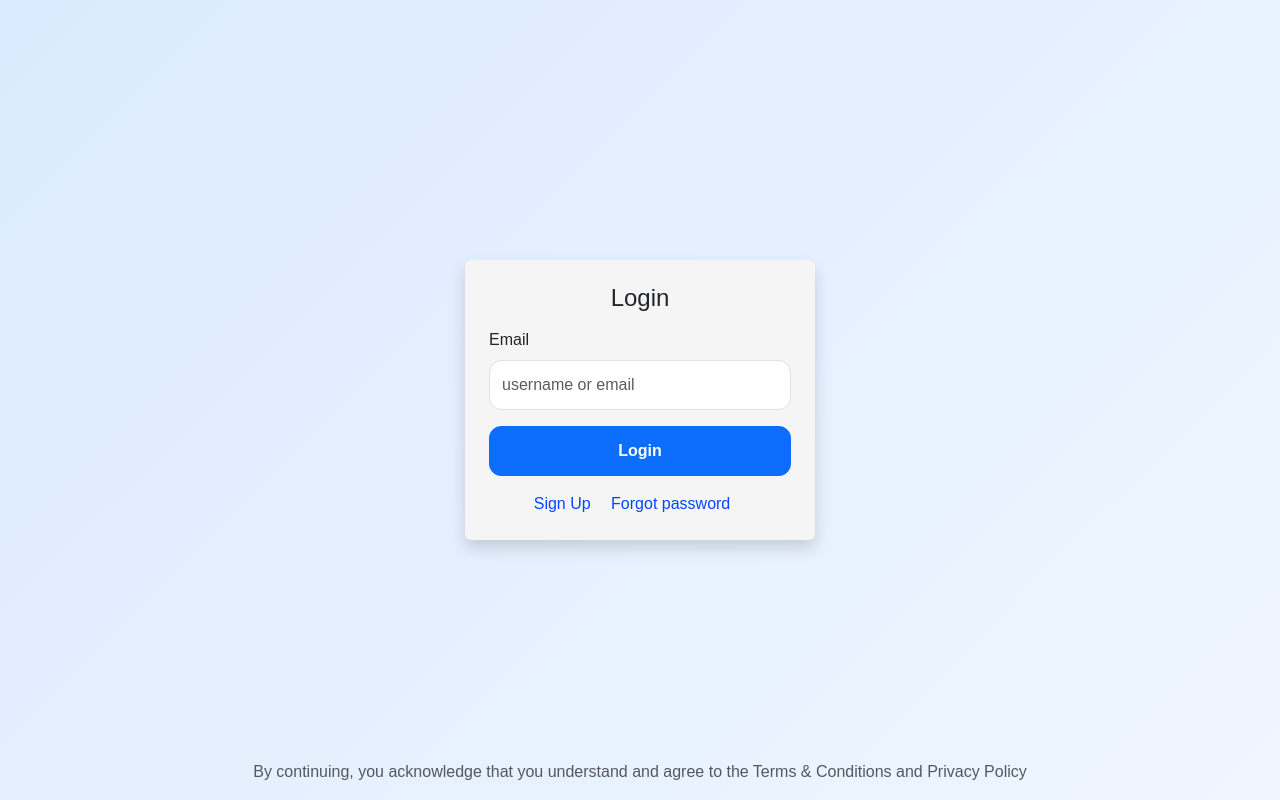
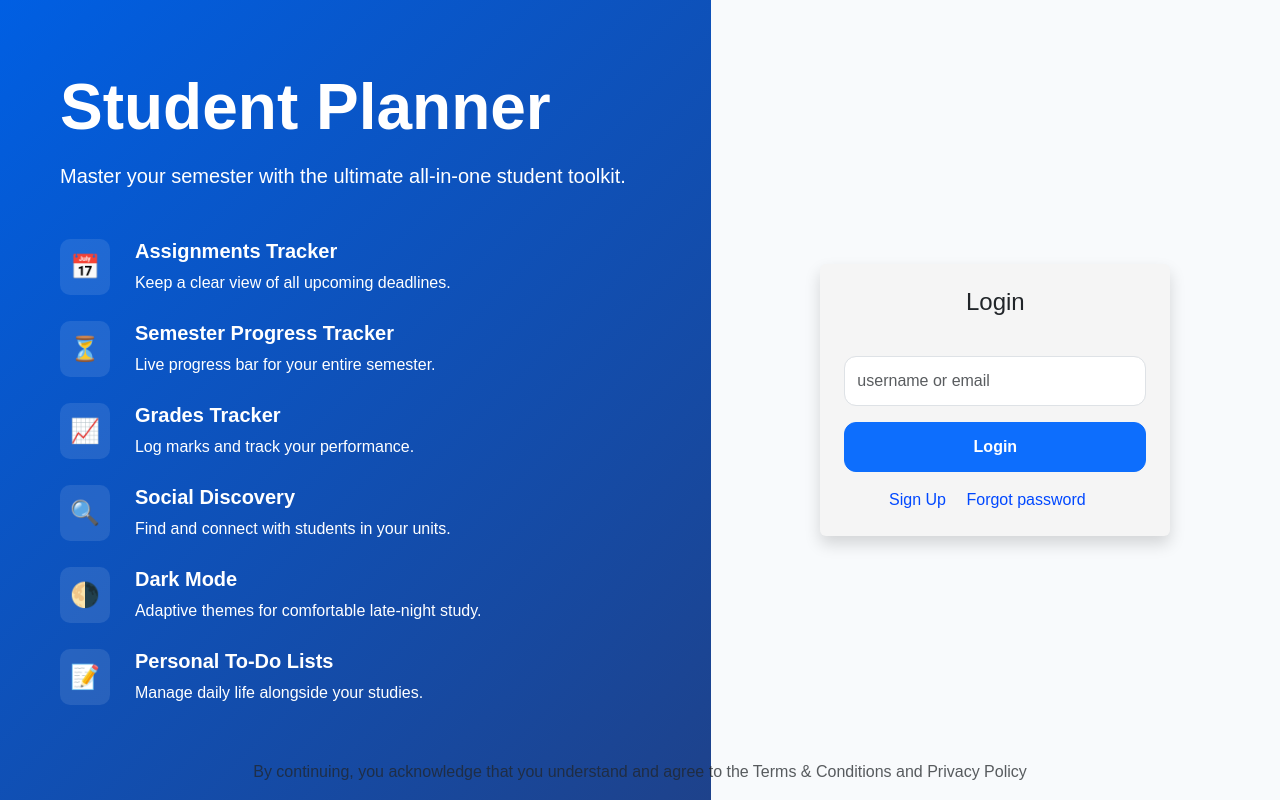
Before and after one commit to sinbash/StudentPlanner, a Flask app: page /login in a window 1280 px wide. Run offline with Flask 3, Linux system fonts and the light colour scheme.

Commit message:
Designed the login page so it doesn't look boring

```diff
--- a/static/css/auth.css
+++ b/static/css/auth.css
@@ -67,3 +67,49 @@ a:active {
   background-color: transparent;
   text-decoration: underline;
 }
+
+/* This is for aesthetic reasons for the login page make it look more impactful */
+/* Add this to create the split screen */
+.auth-wrapper {
+    display: flex;
+    min-height: 100vh;
+    width: 100%;
+}
+
+/* This styles the new Ad side */
+.auth-billboard {
+    flex: 1.3;
+    background: linear-gradient(135deg, #005fe3 0%, #1e428b 100%);
+    color: white;
+    padding: 40px 60px;
+    display: flex;
+    align-items: center;
+    justify-content: flex-start;
+}
+
+/* This ensures your initial container takes up the remaining space */
+.auth-wrapper .container {
+    flex: 1.2;
+    background-color: #f8fafc;
+    margin: 0; /* Override default Bootstrap centering margins */
+    max-width: none;
+}
+
+.billboard-content {
+    max-width: 850px;
+    width: 100%;
+}
+
+.ad-item {
+    display: flex;
+    gap: 25px;
+    align-items: flex-start;
+    margin-bottom: 10px;
+}
+
+.ad-icon {
+    font-size: 1.5rem;
+    background: rgba(255, 255, 255, 0.1);
+    padding: 10px;
+    border-radius: 10px;
+}
--- a/templates/login.html
+++ b/templates/login.html
@@ -14,6 +14,70 @@
 </head>
 
 <body>
+    <!-- NEW: The Wrapper that splits the screen -->
+    <div class="auth-wrapper">
+        <div class="auth-billboard d-none d-lg-flex">
+            <div class="billboard-content">
+                <h1 class="display-3 fw-bold mb-3">Student Planner</h1>
+                <p class="lead mb-5">Master your semester with the ultimate all-in-one student toolkit.</p>
+
+                <div class="ad-features">
+                    <!-- Row 1 -->
+                    <div class="ad-item">
+                        <span class="ad-icon">📅</span>
+                        <div>
+                            <h5 class="fw-bold">Assignments Tracker</h5>
+                            <p>Keep a clear view of all upcoming deadlines.</p>
+                        </div>
+                    </div>
+
+                    <!-- Row 2 -->
+                    <div class="ad-item">
+                        <span class="ad-icon">⏳</span>
+                        <div>
+                            <h5 class="fw-bold">Semester Progress Tracker</h5>
+                            <p>Live progress bar for your entire semester.</p>
+                        </div>
+                    </div>
+
+                    <!-- Row 3 -->
+                    <div class="ad-item">
+                        <span class="ad-icon">📈</span>
+                        <div>
+                            <h5 class="fw-bold">Grades Tracker</h5>
+                            <p>Log marks and track your performance.</p>
+                        </div>
+                    </div>
+
+                    <!-- Row 4 -->
+                    <div class="ad-item">
+                        <span class="ad-icon">🔍</span>
+                        <div>
+                            <h5 class="fw-bold">Social Discovery</h5>
+                            <p>Find and connect with students in your units.</p>
+                        </div>
+                    </div>
+
+                    <!-- Row 5 -->
+                    <div class="ad-item">
+                        <span class="ad-icon">🌗</span>
+                        <div>
+                            <h5 class="fw-bold">Dark Mode</h5>
+                            <p>Adaptive themes for comfortable late-night study.</p>
+                        </div>
+                    </div>
+
+                    <!-- Row 6 -->
+                    <div class="ad-item">
+                        <span class="ad-icon">📝</span>
+                        <div>
+                            <h5 class="fw-bold">Personal To-Do Lists</h5>
+                            <p>Manage daily life alongside your studies.</p>
+                        </div>
+                    </div>
+                </div>
+            </div>
+        </div>
         <div class="container d-flex justify-content-center align-items-center min-vh-100 ">
             <div class="p-4 shadow rounded custom-bg" style="width: 350px;">
 
@@ -24,7 +88,7 @@
                 <form id="loginForm" novalidate method="POST" action="{{ url_for('login') }}">
                     <!-- Email input field -->
                     <div class="mb-3">
-                    <label class="form-label">Email</label>
+                        <label class="form-label"></label>
                         <input type="email" id="email" name="email" class="form-control" placeholder="username or email" required>
                     </div>
                     <!-- Password input field -->
@@ -46,6 +110,7 @@
                 </form>
             </div>
         </div>
+    </div>
     <p class="text-center text-muted position-absolute bottom-0 w-100 mb-3">
         By continuing, you acknowledge that you understand and agree to the Terms & Conditions and Privacy Policy
     </p>
```
Lines whose indentation alone changed are shown as unchanged.
